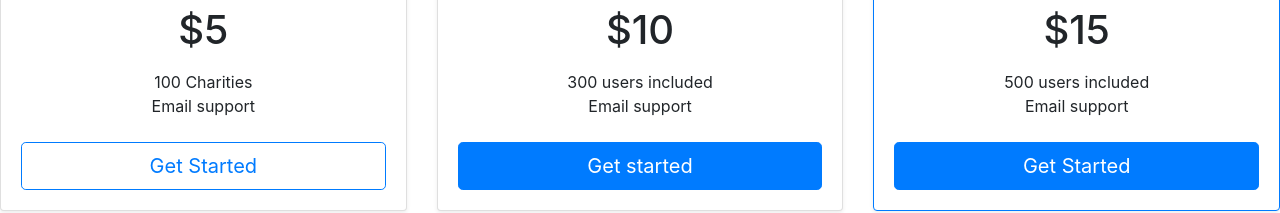
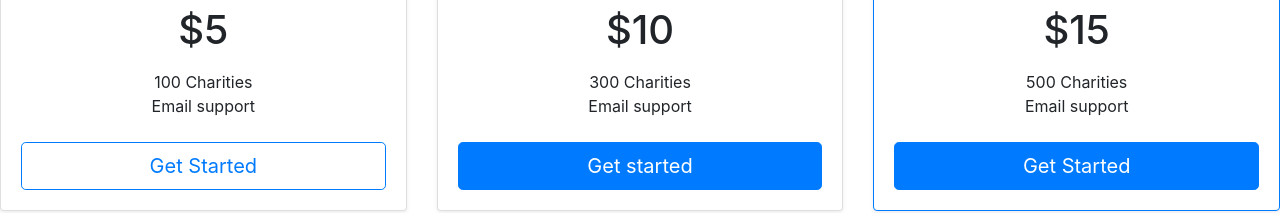
Before and after one commit to Abraham-Moraes-Arroyo/summer-2021, a plain HTML site: page index.html in a window 1280 px wide. Both pictures are taken after a click on the link "Data Retrival". Shown: the part 288-501 px from the top of the page. Drawn offline with nearby package versions, Linux system fonts and the light colour scheme.

Commit message:
Update index.html
Had to change some wording for the Data Retrieval part

```diff
--- a/index.html
+++ b/index.html
@@ -124,7 +124,7 @@
           <div class="card-body">
             <h1 class="card-title pricing-card-title">$10<small class="text-muted fw-light"></small></h1>
             <ul class="list-unstyled mt-3 mb-4">
-              <li>300 users included</li>
+              <li>300 Charities</li>
               <li>Email support</li>
             </ul>
             <button href="" type="button" class="w-100 btn btn-lg btn-primary">Get started</button>
@@ -139,7 +139,7 @@
           <div class="card-body">
             <h1 class="card-title pricing-card-title">$15<small class="text-muted fw-light"></small></h1>
             <ul class="list-unstyled mt-3 mb-4">
-              <li>500 users included</li>
+              <li>500 Charities</li>
               <li>Email support</li>
             </ul>
             <button href="" type="button" class="w-100 btn btn-lg btn-primary">Get Started</button>
```
